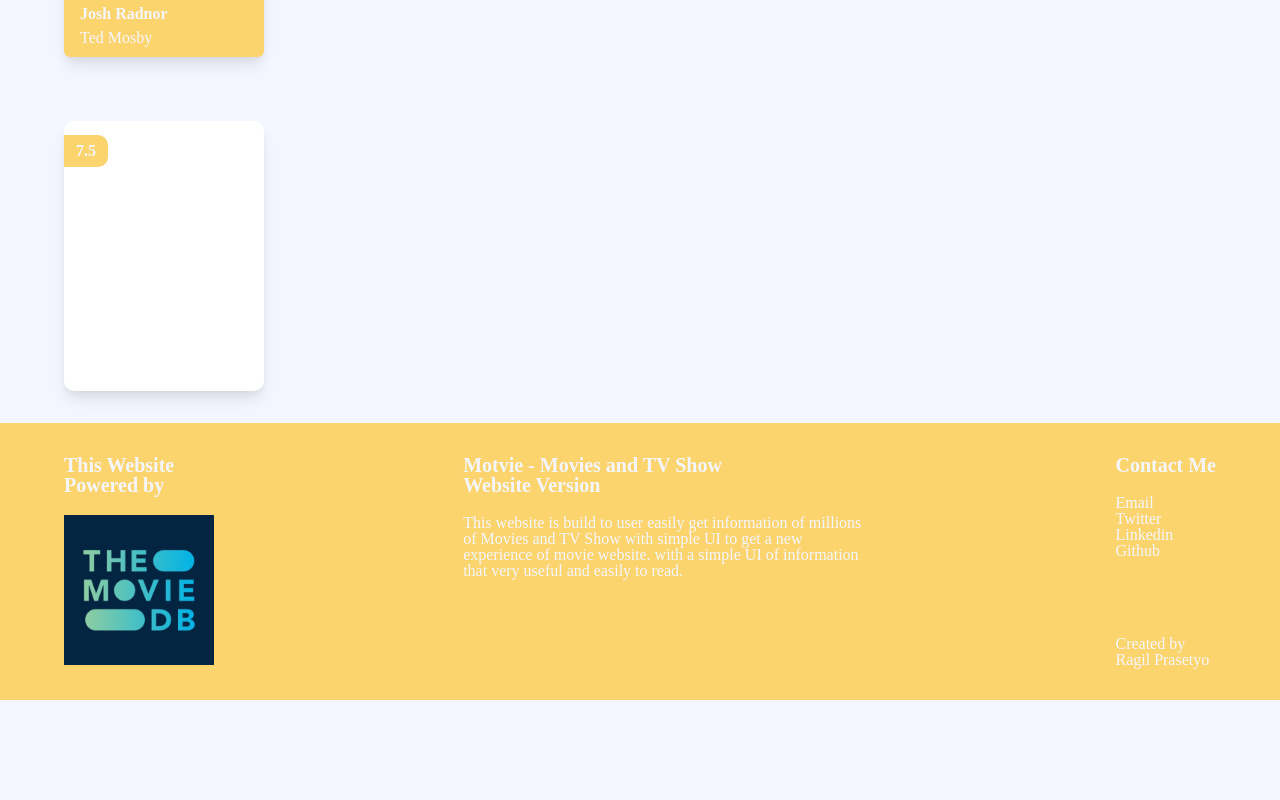
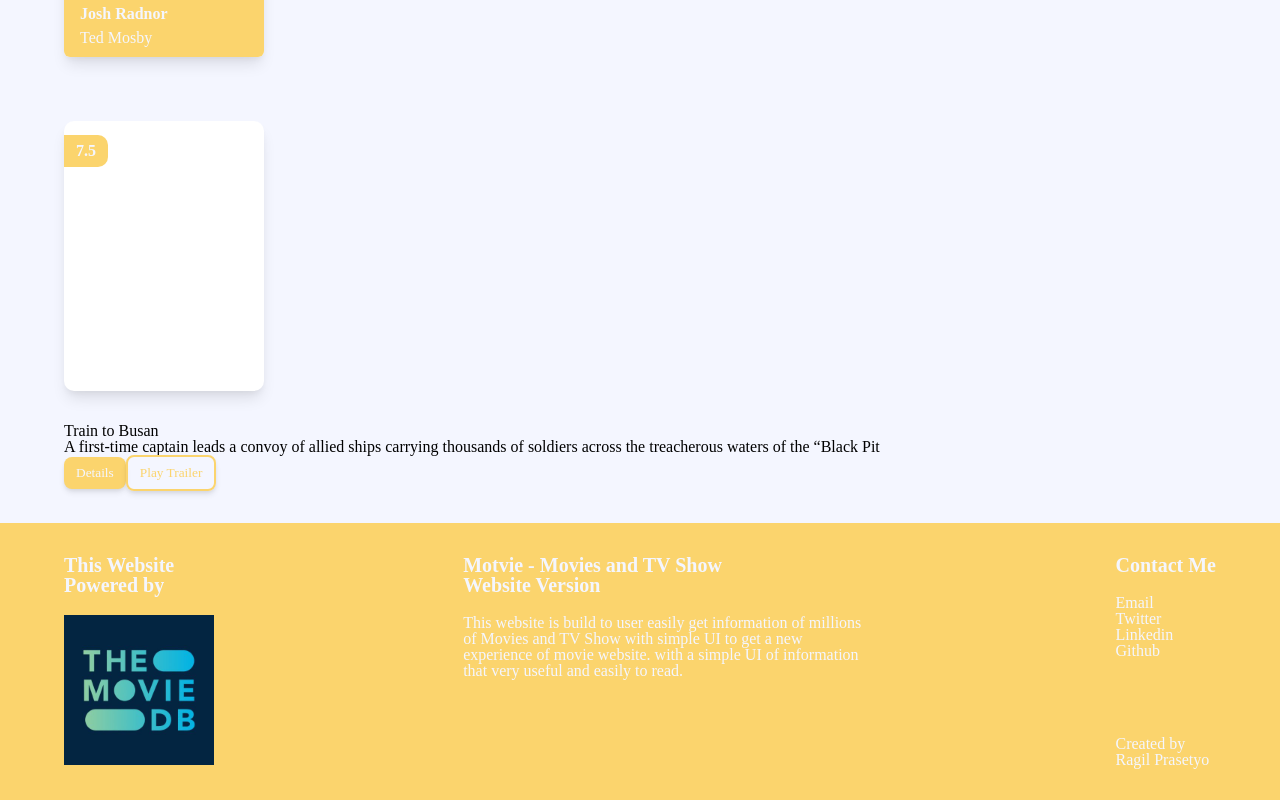
Before and after one commit to ragilhadi/motvie, a React (Create React App) app: page / in a window 1280 px wide. Shown: the part 587-1387 px from the top of the page. Before the commit the page ends 1287 px from the top, so only its background shows below. Built offline with nearby package versions, Linux system fonts and the light colour scheme; the HTML template or start-up script is replaced by a standard one.

Commit message:
Create Primary and Secondary Button

```diff
--- a/package.json
+++ b/package.json
@@ -11,7 +11,8 @@
     "react": "^16.13.1",
     "react-dom": "^16.13.1",
     "react-icons": "^3.10.0",
-    "react-scripts": "3.4.1"
+    "react-scripts": "3.4.1",
+    "swiper": "^6.0.4"
   },
   "scripts": {
     "start": "react-scripts start",
--- a/src/App.js
+++ b/src/App.js
@@ -3,6 +3,7 @@ import Footer from "./components/footer/Footer";
 import CardPerson from "./components/card-person/CardPerson";
 import BannerDetails from "./components/banner-details/BannerDetails";
 import CardMovieTV from "./components/card-movie-tv/CardMovieTV";
+import HighlightHome from "./components/highlight-home/HighlightHome";
 
 function App() {
   return (
@@ -10,6 +11,7 @@ function App() {
       <BannerDetails />
       <CardPerson />
       <CardMovieTV />
+      <HighlightHome />
       <Footer />
     </div>
   );
--- a/src/base.scss
+++ b/src/base.scss
@@ -6,3 +6,5 @@ $lightbackground: #f4f6ff;
 $header-3: 1.25rem;
 $shadow-card: 0 10px 15px -3px rgba(0, 0, 0, 0.1),
   0 4px 6px -2px rgba(0, 0, 0, 0.05);
+$button-shadow: 0 4px 6px -1px rgba(0, 0, 0, 0.1),
+  0 2px 4px -1px rgba(0, 0, 0, 0.06);
--- /dev/null
+++ b/src/components/button-primary/ButtonPrimary.js
@@ -0,0 +1,8 @@
+import React from "react";
+import "./ButtonPrimary.scss";
+
+const ButtonPrimary = (props) => {
+  return <button className="button-primary">{props.children}</button>;
+};
+
+export default ButtonPrimary;
--- /dev/null
+++ b/src/components/button-primary/ButtonPrimary.scss
@@ -0,0 +1,11 @@
+@import "../../base.scss";
+
+.button-primary {
+  box-shadow: $button-shadow;
+  background-color: $terneryColor;
+  color: $backgroundBase;
+  border: none;
+  outline: none;
+  padding: 0.5rem 0.75rem;
+  border-radius: 0.5rem;
+}
--- /dev/null
+++ b/src/components/button-secondary/ButtonSecondary.js
@@ -0,0 +1,8 @@
+import React from "react";
+import "./ButtonSecondary.scss";
+
+const ButtonSecondary = (props) => {
+  return <button className="button-secondary">{props.children}</button>;
+};
+
+export default ButtonSecondary;
--- /dev/null
+++ b/src/components/button-secondary/ButtonSecondary.scss
@@ -0,0 +1,11 @@
+@import "../../base.scss";
+
+.button-secondary {
+  box-shadow: $button-shadow;
+  background-color: transparent;
+  color: $terneryColor;
+  border: 2px solid $terneryColor;
+  outline: none;
+  padding: 0.5rem 0.75rem;
+  border-radius: 0.5rem;
+}
--- /dev/null
+++ b/src/components/highlight-home/HighlightHome.js
@@ -0,0 +1,22 @@
+import React from "react";
+import ButtonPrimary from "../button-primary/ButtonPrimary";
+import "./HighlightHome.scss";
+import ButtonSecondary from "../button-secondary/ButtonSecondary";
+
+const HighlightHome = () => {
+  return (
+    <div className="highlight">
+      <h1>Train to Busan</h1>
+      <p>
+        A first-time captain leads a convoy of allied ships carrying thousands
+        of soldiers across the treacherous waters of the “Black Pit
+      </p>
+      <div>
+        <ButtonPrimary>Details</ButtonPrimary>
+        <ButtonSecondary>Play Trailer</ButtonSecondary>
+      </div>
+    </div>
+  );
+};
+
+export default HighlightHome;
--- /dev/null
+++ b/src/components/highlight-home/HighlightHome.scss
@@ -0,0 +1,3 @@
+.highlight {
+  margin: 2.5% 5%;
+}
```
Also changed, not shown: src/components/navbar/Navbar.js (added, +8 -0 lines), src/components/navbar/Navbar.scss (added), 1 other file (tests, documents, lock files or other folders).
